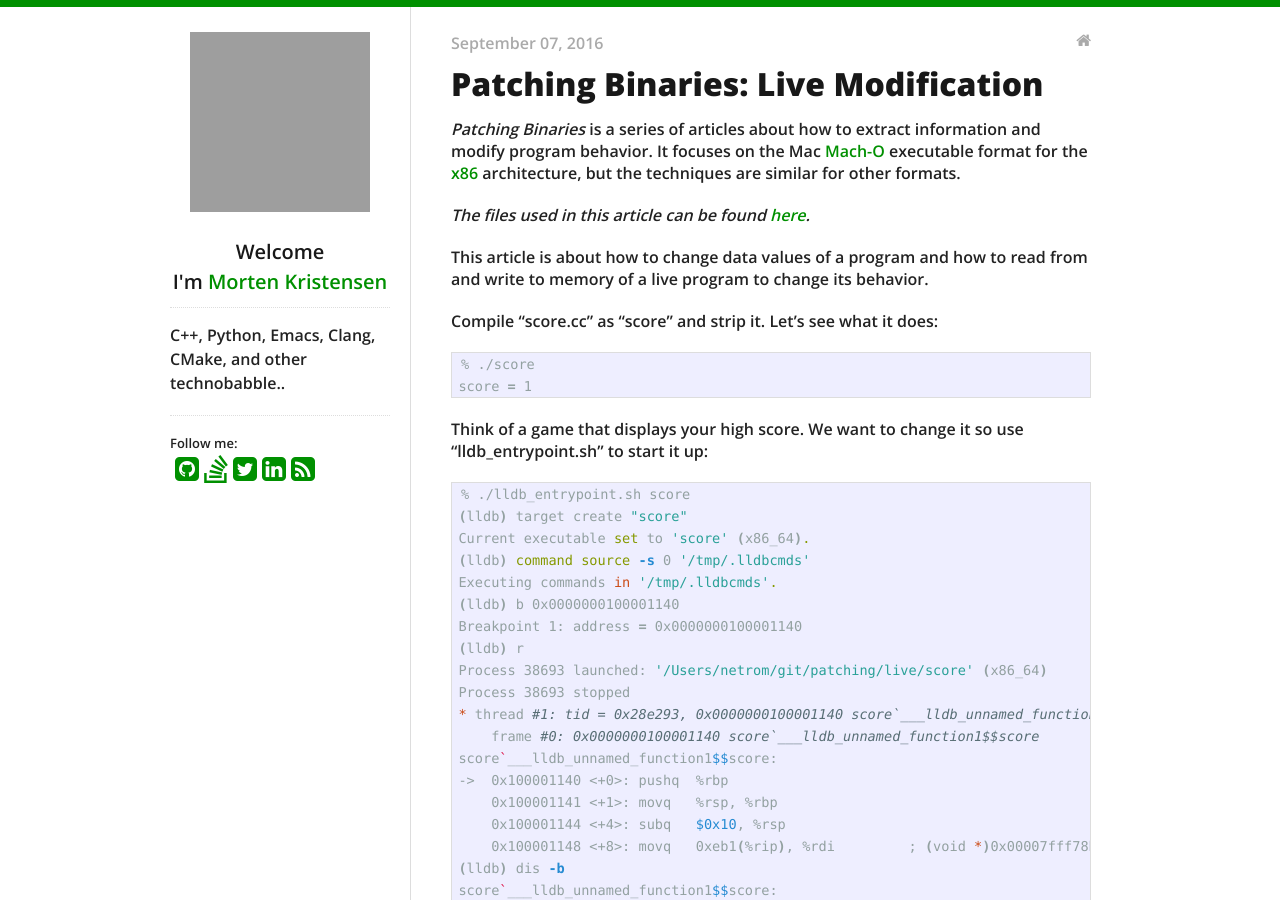
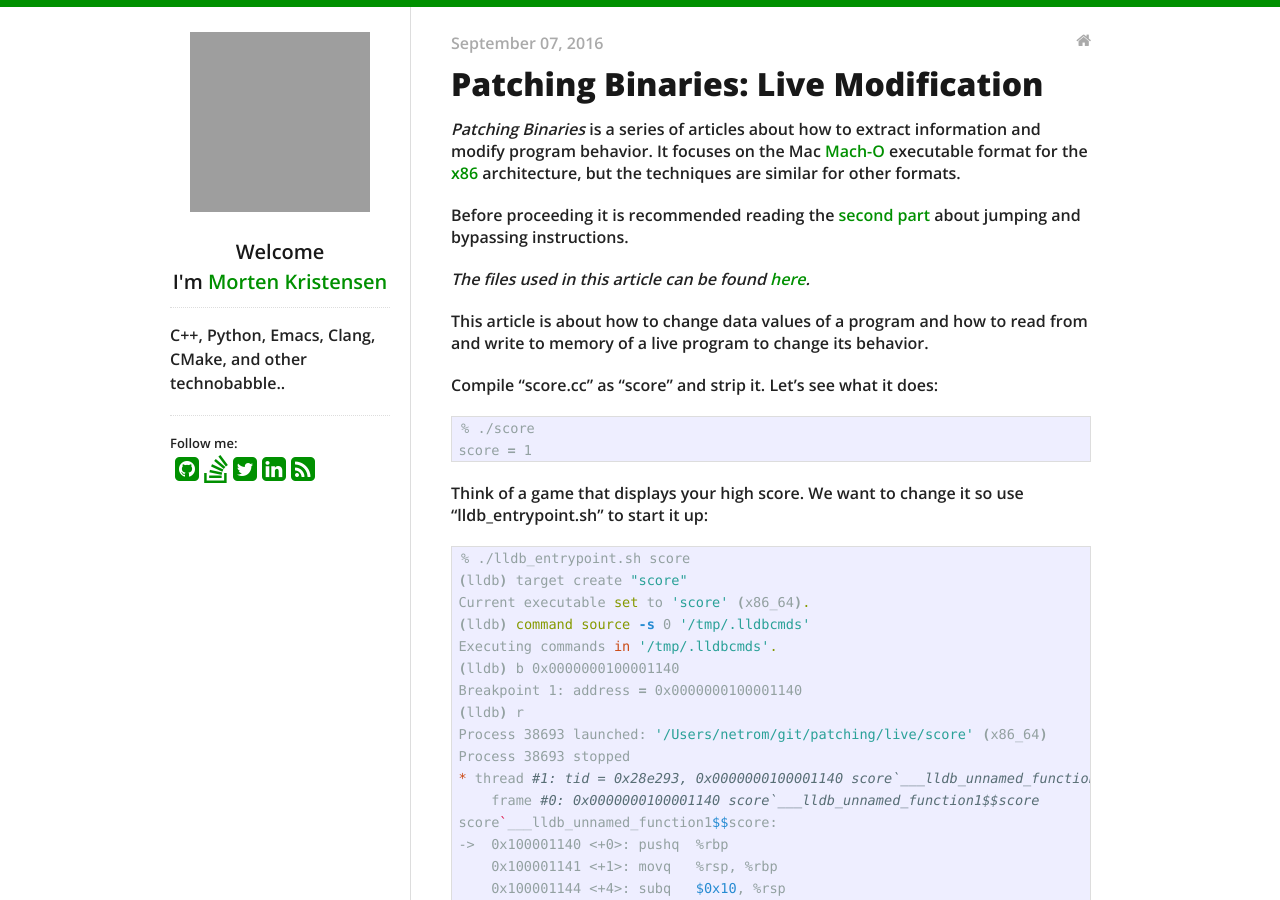
Before and after one commit to netromdk/netromdk.github.io, a Jekyll site: the page built from _posts/2016-09-07-patching-binaries-live-modification.md, in a window 1280 px wide and 900 px high. Built offline with Jekyll 4.4.1, drawn with Linux system fonts in a browser that asks for light colours; nearby versions of some CDN libraries; grey boxes are pictures that could not be loaded.

Commit message:
Added link from third to second article.

```diff
--- a/_posts/2016-09-07-patching-binaries-live-modification.md
+++ b/_posts/2016-09-07-patching-binaries-live-modification.md
@@ -6,6 +6,8 @@ tags:   patching x86 c++ python lldb disassembling
 ---
 
 _Patching Binaries_ is a series of articles about how to extract information and modify program behavior. It focuses on the Mac [Mach-O][mach-o] executable format for the [x86][x86] architecture, but the techniques are similar for other formats.
+
+Before proceeding it is recommended reading the [second part]({% post_url 2016-09-06-patching-binaries-jumping-the-fence %}) about jumping and bypassing instructions.
 
 _The files used in this article can be found [here](https://github.com/netromdk/patching/tree/master/live)._
 
```
